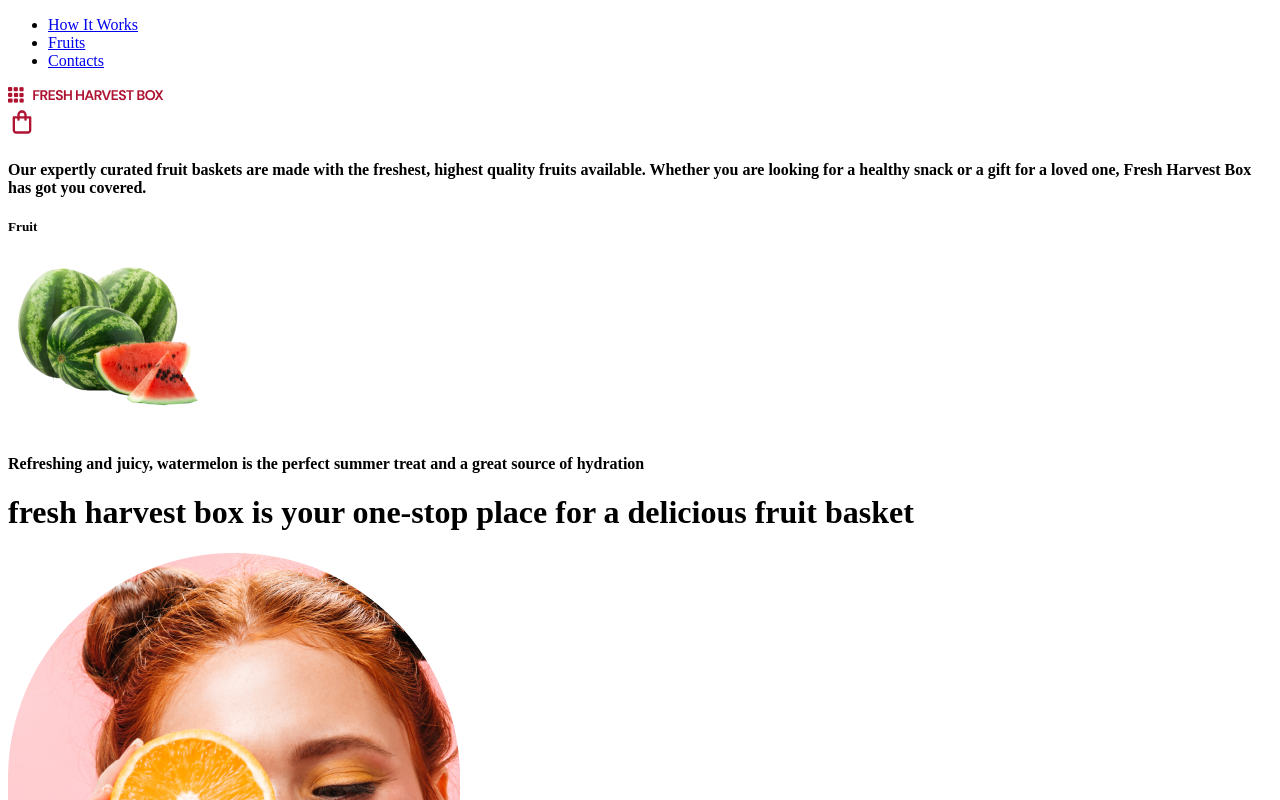
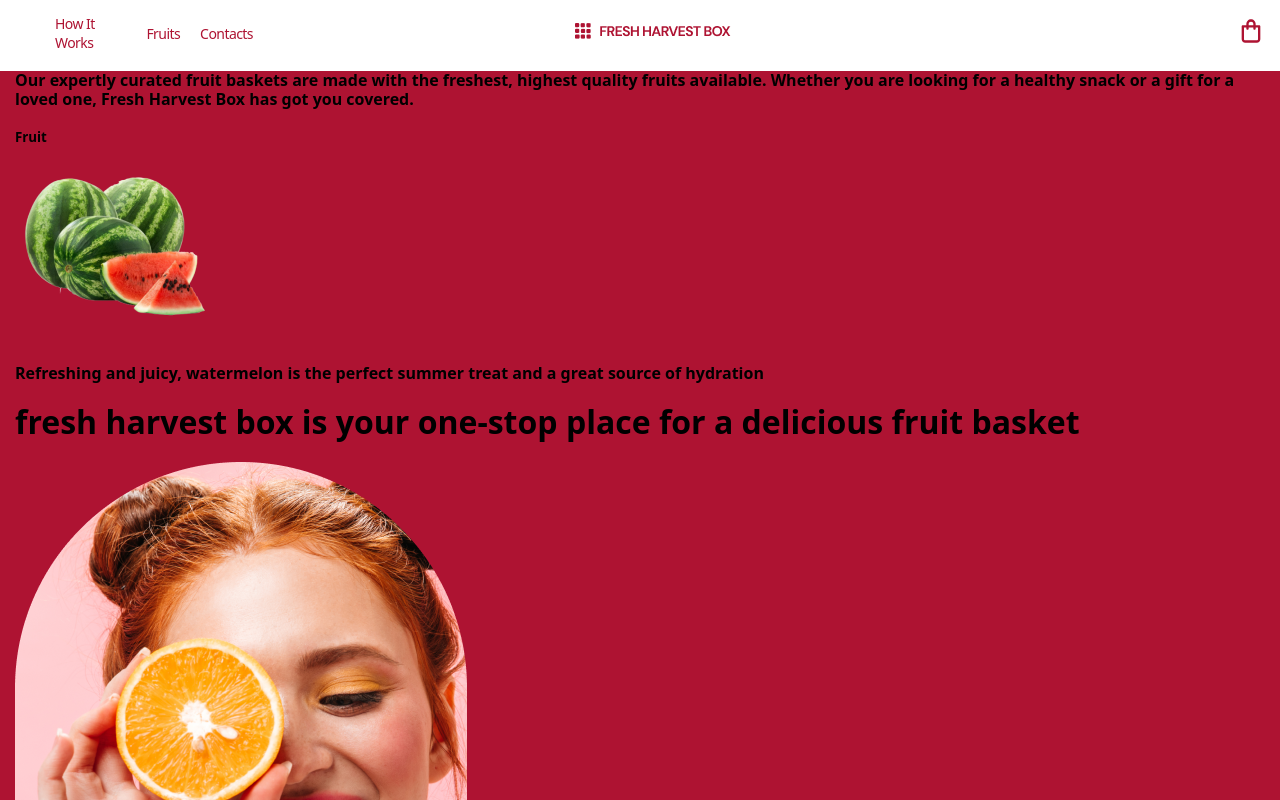
Before and after one commit to GYLDEX/Fresh-harvest-box, a plain HTML site: page index.html in a window 1280 px wide. Shown: the top 800 px of the page. Drawn offline with nearby package versions, Linux system fonts and the light colour scheme.

Commit message:
INICIO DE CSS
HEADER TERMINADO
FOOTER EN PROCESO

```diff
--- a/index.html
+++ b/index.html
@@ -4,27 +4,31 @@
     <meta charset="UTF-8">
     <meta name="viewport" content="width=device-width, initial-scale=1.0">
     <title>Fresh Harvest Box</title>
+    <link rel="stylesheet" href="https://cdnjs.cloudflare.com/ajax/libs/modern-normalize/1.0.0/modern-normalize.min.css">
+    <link rel="stylesheet" href="/style.css">
 </head>
 <body>
     <!--NAVEGATION BAR-->
     <header>
-        <nav>
-            <ul>
-                <li> <a href="#"> How It Works </a></li>
-                <li> <a href="#"> Fruits </a></li>
-                <li> <a href="#"> Contacts </a></li>
+        <div class="navegation-bar container">
+            <nav class="navegation-bar">
+                <ul class="navegation-list">
+                    <li class="navegation-elements"> <a href="#" class="text-header"> How It Works </a></li>
+                    <li class="navegation-elements"> <a href="#" class="text-header"> Fruits </a></li>
+                    <li class="navegation-elements"> <a href="#" class="text-header"> Contacts </a></li>
                 </ul>
             </nav>
-
-         <div>
-            <a href="index.html"><img src="/Elements/logo.png" alt="Logotipo"></a>
-         </div>
-        <svg width="28" height="28">
+            <ul class="navegation-logos">
+                <li><a href="index.html"><img src="/Elements/logo.png" alt="Logotipo"></a></li>
+                <li>
+                    <svg width="28" height="28" class="icon-header">
                         <use href="./Elements/icons.svg#icon-FHBuil_cart"></use>
                     </svg>
-
+                </li>
+            </ul>
+        </div>
     </header>
-    <main>
+    <main class="container">
 
      <!--INFORMATION BANNER-->
 
@@ -199,17 +203,21 @@
     </main>
 
     <!--FOOTER-->
-    <footer>
-        <section>
-            <img src="/Elements/girl-2.png" alt="girl-2">
-            <img src="/Elements/logo.png" alt="logo">
-        </section>
-        <ul>
-            <li>How It Works</li>
-            <li>Fruits</li>
-            <li>Contacts</li>
+    <footer class="container">
+        <div class="container-footer">
+            <div class="img-footer">
+                <img src="/Elements/girl-2.png" alt="girl-2" width="349px" height="179px">
+                <a href="#"><img src="/Elements/logo.png" alt="logo"></a>
+            </div>
+                <div class="menu">
+                    <ul class="list-footer">
+                        <li class="footer-text">How It Works</li>
+                        <li class="footer-text">Fruits</li>
+                        <li class="footer-text">Contacts</li>
                     </ul>
-        <ul>
+                </div>
+            <div class="contact-footer">
+                    <ul class="networks-footer">
                         <li>
                             <svg  width="44" height="44">
                                 <use href="/Elements/icons.svg#buttons1"></use>
@@ -226,11 +234,10 @@
                             </svg>
                         </li>
                     </ul>
-        <address>
-            <p>+380 (68) 443-94-26</p>
-            <p>1678 S. Pioneer Road Salt Lake City UT 84104</p>
-        </address>
-
+                        <p class="footer-text">+380 (68) 443-94-26</p>
+                        <p class="footer-text">1678 S. Pioneer Road Salt Lake City UT 84104</p>
+            </div>
+        </div>
     </footer>
 </body>
 </html>
--- /dev/null
+++ b/style.css
@@ -0,0 +1,85 @@
+/*FUENTES*/
+
+  @import url('https://fonts.googleapis.com/css2?family=DM+Sans:opsz,wght@9..40,400;9..40,500&family=Raleway:wght@700&family=Roboto:wght@100;400;700&display=swap');
+
+/*VARIABLES COLOR*/
+:root {
+    --principal-color: rgb(174, 19, 50, 1);
+    --white-color: rgba(255, 255, 255, 1);
+}
+
+/*BODY*/
+
+main {
+    background-color: var(--principal-color);
+}
+
+ul {
+    list-style: none;
+}
+svg {
+    fill: currentColor;
+}
+a {
+    text-decoration: none;
+}
+
+.container {
+    width: 1280px;
+    padding-left: 15px;
+    padding-right: 15px;
+    margin: auto;
+}
+
+/*NAVEGATION BAR*/
+
+.navegation-bar {
+    background-color: var(--white-color);
+    display: flex;
+    height: 50px;
+    align-items: centers;
+}
+.navegation-list {
+    display: flex;
+    gap: 20px;
+    align-items: center;
+    padding-top: 16px;
+}
+.text-header {
+ color: var(--principal-color);
+    font-size: 14px;
+    font-weight: 400;
+    line-height: 18px;
+    letter-spacing: -0.04em;
+    text-align: center;
+}
+
+.navegation-logos {
+    align-items: center;
+    display: flex;
+    padding-left : 322px;
+    padding-top: 16px;
+    gap: 506px ;
+}
+
+/*INFORMATION BANNER*/
+
+/*ORDER YOUR FRUIT*/
+
+/*PICTURE*/
+
+/*FRUIT LIST*/
+
+/*FRESH HARVEST BOX*/
+
+/*INFORMATION BOX*/
+
+/*FOOTER*/
+
+.container-footer {
+    width: 1280px;
+    height: 377px;
+    background-color: var(--white-color);
+    display: flex;
+    justify-content: space-between;
+}
```
Lines whose indentation alone changed are shown as unchanged.
